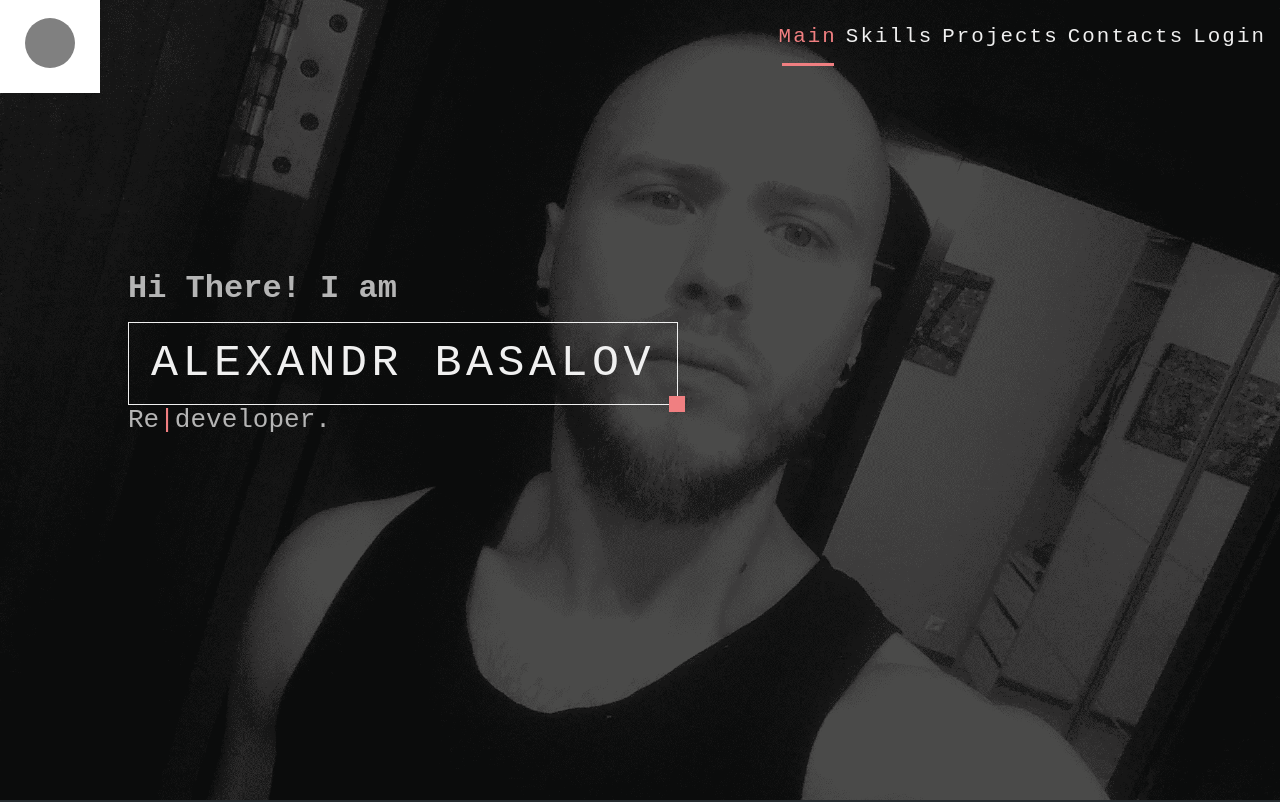
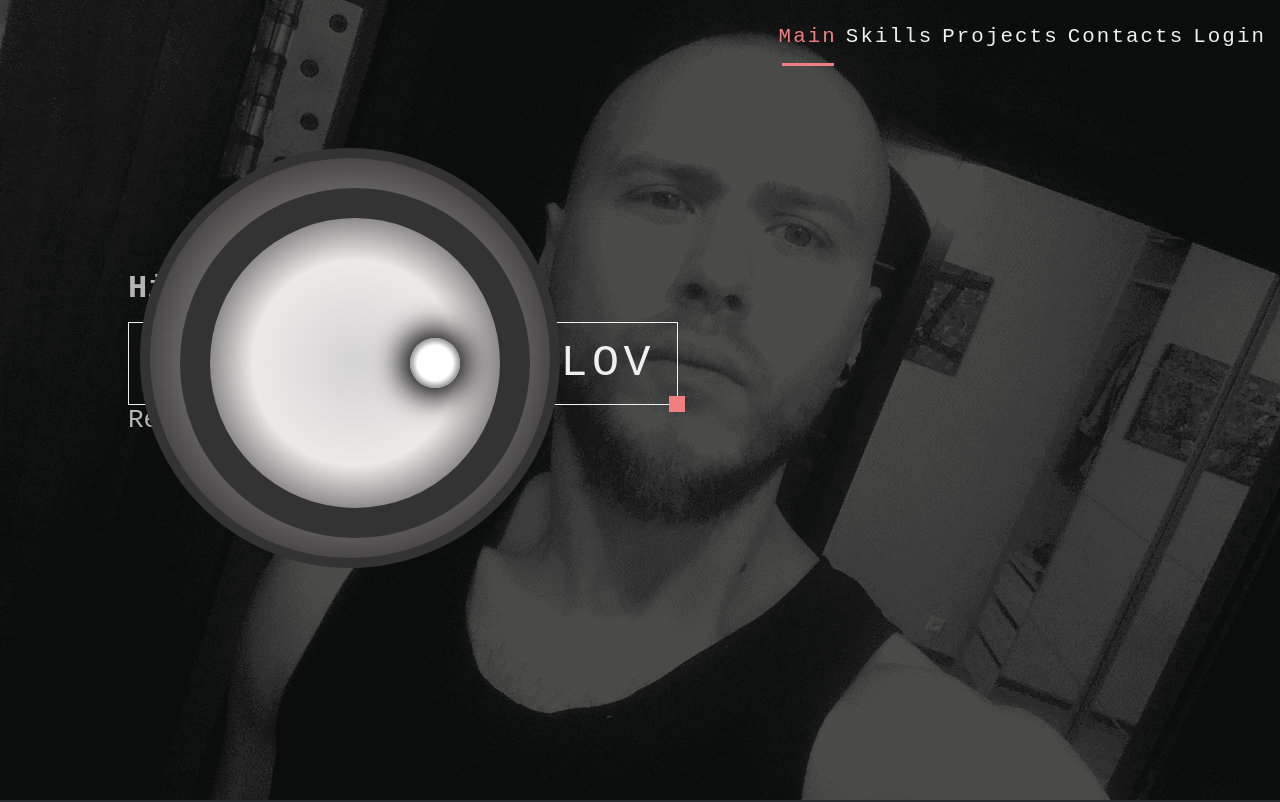
Before and after one commit to GlennMiller1991/portfolio, a React (Create React App) app: page / in a window 1280 px wide. Shown: the top 802 px of the page. Built offline with nearby package versions, Linux system fonts and the light colour scheme; no server answers.

Commit message:
language choice

```diff
--- a/src/pages/portfolio/components/Header/Header.module.scss
+++ b/src/pages/portfolio/components/Header/Header.module.scss
@@ -19,24 +19,51 @@
   }
 }
 
-$side: 100px;
+$side: 70px;
 
 .lang {
   width: $side;
   height: $side;
-  background: white;
   @include flexCenter(center);
+  transform-origin: left top;
+  transform: scale(10);
 }
 
 .control {
   width: calc($side / 2);
   height: calc($side / 2);
-  background: gray;
+  background: radial-gradient(#d5d4d4, #ece9e9, #070707);
   border-radius: 50%;
+  border: 3px solid #343333;
+  position: relative;
+  @include flexCenter(center);
 }
 
 .controlBorder {
   width: calc($side / 2 + $side / 10);
   height: calc($side / 2 + $side / 10);
   border-radius: 50%;
+  background: radial-gradient(#181717, #797676, #070707);
+  @include flexCenter(center);
+  border: 1px solid #343333;
 }
+
+.risk {
+  width: 5px;
+  height: 5px;
+  position: relative;
+  right: -30%;
+  border-radius: 50%;
+  background: radial-gradient(white, white, black);
+  box-shadow: black 0 0 3px 1px;
+}
+
+.button {
+  cursor: pointer;
+  transform: scale(1);
+  transition: 1s;
+}
+
+.button:focus {
+  transform: scale(1.2);
+}
--- a/src/pages/portfolio/components/Header/Header.tsx
+++ b/src/pages/portfolio/components/Header/Header.tsx
@@ -30,7 +30,12 @@ export const Header: React.FC = observer(() => {
 export const LanguageChoice: React.FC = React.memo(() => {
     return (
         <div className={styles.lang}>
-            <div className={styles.control}/>
+            <div tabIndex={1}
+                 className={setClasses(styles.controlBorder, styles.button)}>
+                <div className={styles.control}>
+                    <div className={styles.risk}/>
+                </div>
+            </div>
         </div>
     )
 })
```
